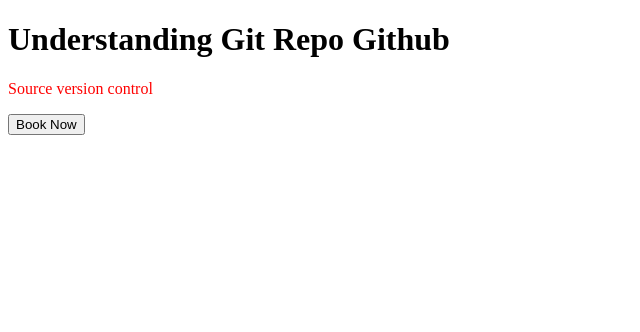
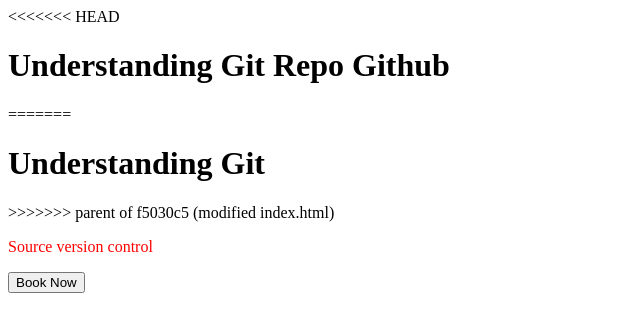
Before and after one commit to vishwa1924/Git-training1, a plain HTML site: page index.html in a window 1280 px wide. Shown: the whole page, without its empty margins (0-640 px from the left). Drawn offline with Linux system fonts and the light colour scheme.

Commit message:
commited for first before revert

```diff
--- a/index.html
+++ b/index.html
@@ -3,7 +3,11 @@
 
 <body>
 
+<<<<<<< HEAD
     <h1>Understanding Git Repo Github</h1>
+=======
+    <h1>Understanding Git</h1>
+>>>>>>> parent of f5030c5 (modified index.html)
     <p style="color:red">Source version control</p>
     <button>Book Now</button>
 
```
